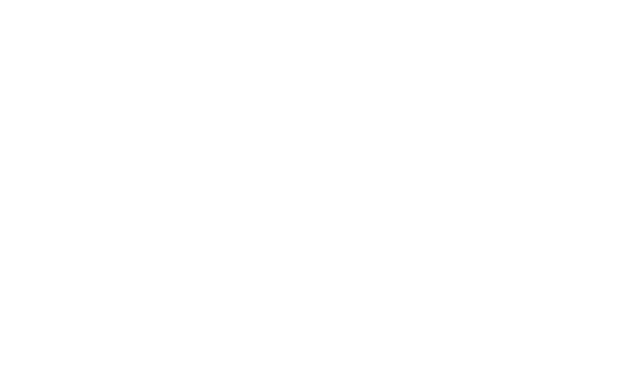
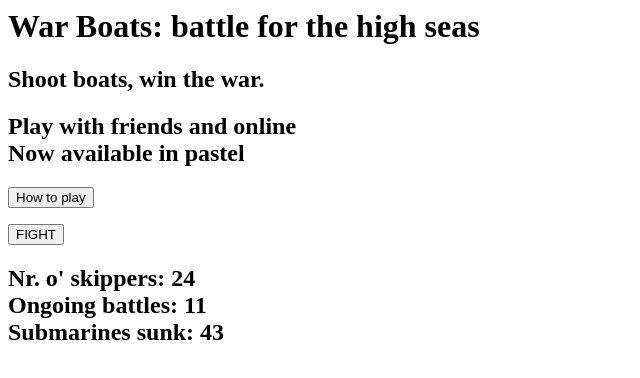
Before and after one commit to 4961587/MacandWout, a plain HTML site: page splash.html in a window 1280 px wide. Shown: the whole page, without its empty margins (0-640 px from the left). Drawn offline with Linux system fonts and the light colour scheme.

Commit message:
splash update

```diff
--- a/splash.html
+++ b/splash.html
@@ -0,0 +1,28 @@
+<html>
+<head>
+    <title>War Boats: battle for the high seas</title>
+    <link rel="stylesheet" type="text/css" media="screen" href="main.css" />
+</head>
+<body>
+    <main>
+        <div>
+            <h1>War Boats: battle for the high seas</h1>
+        </div>
+        <div class="gameDescription">
+            <h2>Shoot boats, win the war.</h2>
+        </div>
+        <div>
+            <h2>Play with friends and online<br>Now available in pastel</h2>
+        </div>
+        <form action="/play" method="get">
+            <button id="howToPlay" type="submit">How to play</button>
+        </form>
+        <form action="/play" method="get">
+            <button id="startGame" type="submit">FIGHT</button>
+        </form>
+        <div>
+            <h2>Nr. o' skippers: 24<br>Ongoing battles: 11<br>Submarines sunk: 43</h2>
+        </div>
+    </main>
+</body>
+</html>
```
Also changed, not shown: game.html (+1 -1 lines).
